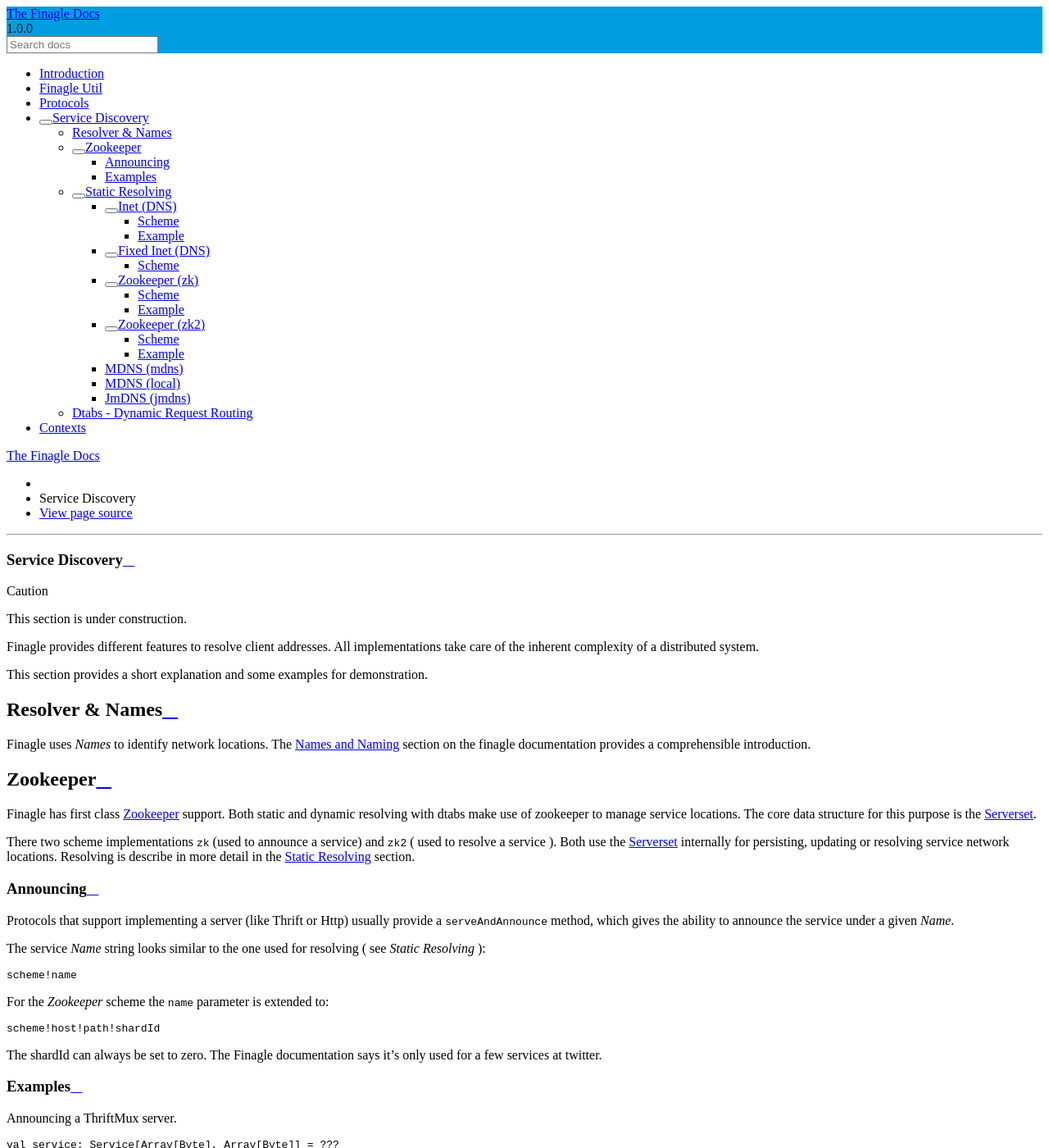
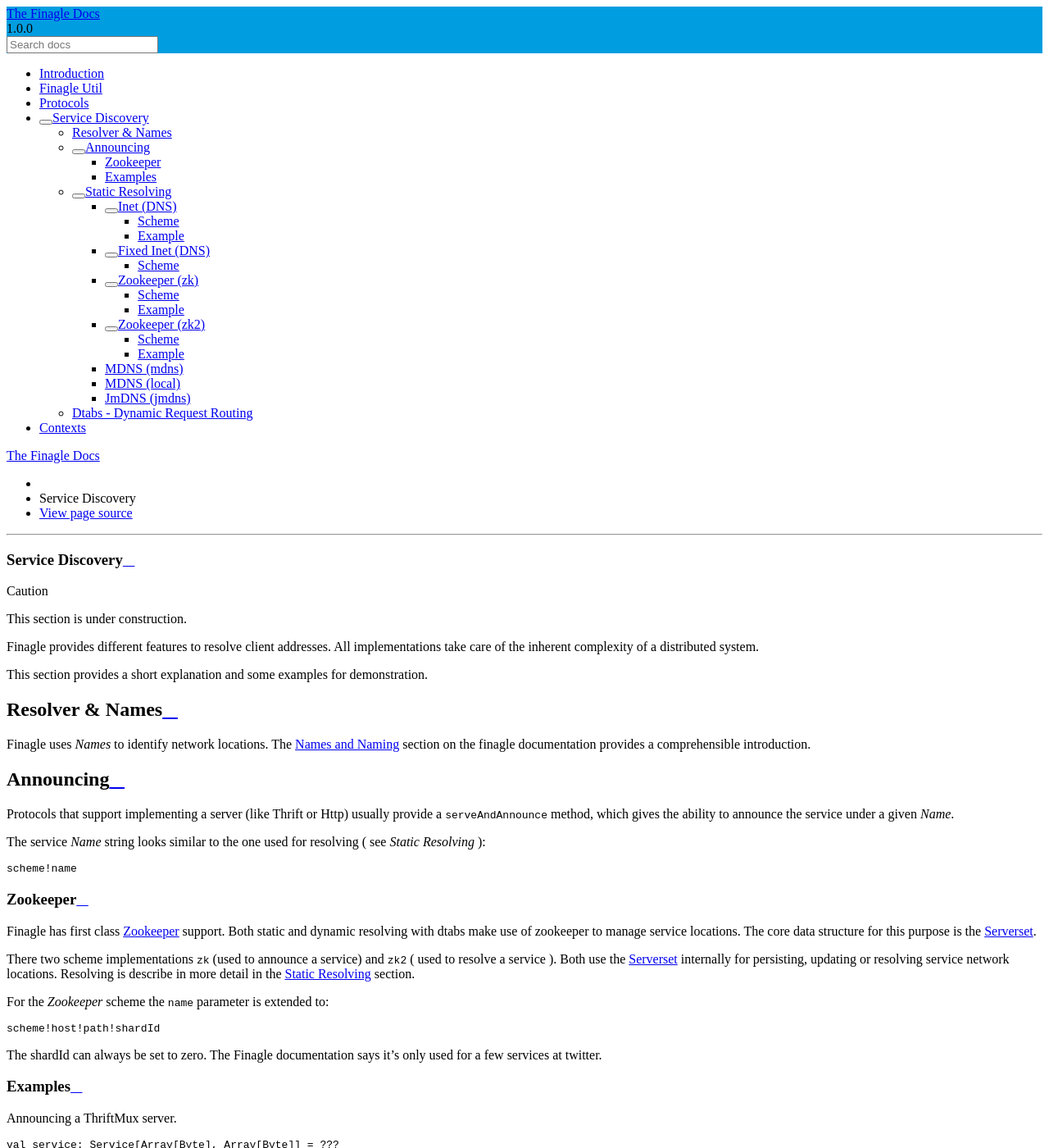
Before and after one commit to gutefrage/the-finagle-docs, a Sphinx documentation site: the page built from docs/content/service-discovery.rst, in a window 1280 px wide and 1400 px high. Shown: the whole window at 82% size. Built offline with Sphinx 7.4.7 and the Read the Docs theme 2.0.0, drawn with Linux system fonts in a browser that asks for light colours; some of the changed lines change nothing that is shown.

Commit message:
Rearrange announcing

```diff
--- a/docs/content/service-discovery.rst
+++ b/docs/content/service-discovery.rst
@@ -20,19 +20,10 @@
 
 .. _Names and Naming: http://twitter.github.io/finagle/guide/Names.html
 
-Zookeeper
-=========
-
-Finagle has first class `Zookeeper`_ support. Both static and dynamic resolving with dtabs make use of zookeeper
-to manage service locations. The core data structure for this purpose is the `Serverset`_.
-
-There two scheme implementations ``zk`` (used to announce a service) and ``zk2`` ( used to resolve a service ). Both
-use the `Serverset`_ internally for persisting, updating or resolving service network locations. Resolving is describe
-in more detail in the `Static Resolving`_ section.
-
 
 Announcing
-----------
+==========
+
 
 Protocols that support implementing a server (like Thrift or Http) usually provide a ``serveAndAnnounce`` method,
 which gives the ability to announce the service under a given *Name*.
@@ -42,6 +33,17 @@
 .. code-block:: bash
 
     scheme!name
+
+Zookeeper
+---------
+
+Finagle has first class `Zookeeper`_ support. Both static and dynamic resolving with dtabs make use of zookeeper
+to manage service locations. The core data structure for this purpose is the `Serverset`_.
+
+There two scheme implementations ``zk`` (used to announce a service) and ``zk2`` ( used to resolve a service ). Both
+use the `Serverset`_ internally for persisting, updating or resolving service network locations. Resolving is describe
+in more detail in the `Static Resolving`_ section.
+
 
 For the *Zookeeper* scheme the ``name`` parameter is extended to:
 
```
